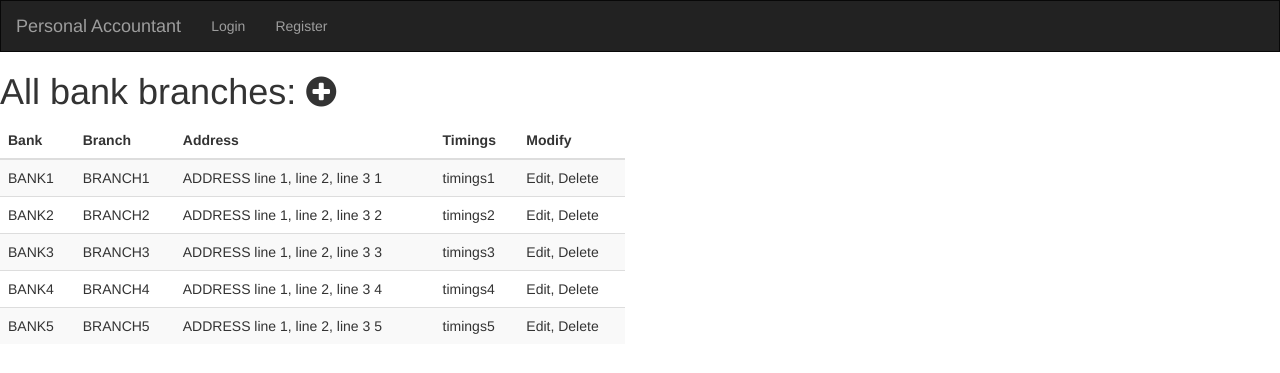
After one commit to sannidhiteredesai/PersonalAccountant, a Flask app: page /bank in a window 1280 px wide. The commit adds this page. Shown: the top 373 px of the page. Run offline with Flask 2, Linux system fonts and the light colour scheme; some libraries are stand-ins or nearby versions.

Commit message:
Add bank branch feature - WIP

```diff
--- /dev/null
+++ b/pa/ui/bank/forms.py
@@ -0,0 +1,14 @@
+from flask_wtf import FlaskForm
+from wtforms import StringField, TextAreaField, SubmitField
+from wtforms.validators import DataRequired, ValidationError
+
+
+class AddBankBranchForm(FlaskForm):
+    bank_name = StringField('Bank Name', validators=[DataRequired()])
+    bank_branch = StringField('Bank Branch', validators=[DataRequired()])
+    branch_address = TextAreaField('Branch Address', validators=[DataRequired()])
+    timings = StringField('Timings', validators=[DataRequired()])
+    add_bank = SubmitField('Add Branch')
+
+    def validate_bank_name(self, bank_name):
+        raise ValidationError("Use something else !!")
--- /dev/null
+++ b/pa/ui/bank/routes.py
@@ -0,0 +1,21 @@
+from flask import render_template, flash, redirect, url_for
+from flask_login import login_required, current_user
+from pa.ui import app
+from pa.ui.bank.forms import AddBankBranchForm
+
+@login_required
+@app.route('/bank', methods=['GET', 'POST'])
+def bank():
+    form = AddBankBranchForm()
+    banks = [
+        {
+            'name': 'BANK'+str(i),
+            'branch': 'BRANCH'+str(i),
+            'address': 'ADDRESS line 1, line 2, line 3 '+str(i),
+            'timings': 'timings'+str(i),
+        }
+        for i in range (1,6)
+    ]
+    if form.validate_on_submit():
+        return 'Trying to save : '+str(form.data)
+    return render_template('bank/bank.html', title='Bank Branches', form=form, banks=banks)
--- a/pa/ui/routes.py
+++ b/pa/ui/routes.py
@@ -4,6 +4,7 @@ from pa.ui import app
 from pa.ui.auth import routes
 from pa.ui.info import routes
 from pa.ui.members import routes
+from pa.ui.bank import routes
 
 @app.route('/')
 @login_required
--- /dev/null
+++ b/pa/ui/templates/bank/bank.html
@@ -0,0 +1,56 @@
+{% extends "base.html" %}
+
+{% block app_content %}
+    {% if banks %}
+        <h1>All bank branches:
+            <i class="fa fa-plus-circle" style="font-size: 35px" data-toggle="modal" data-target="#addBankModal"></i>
+        </h1>
+
+        <div class="row">
+            <div class="col-md-6">
+                <table class="table table-striped" id="members_table">
+                    <thead>
+                    <tr>
+                        <th>Bank</th>
+                        <th>Branch</th>
+                        <th>Address</th>
+                        <th>Timings</th>
+                        <th>Modify</th>
+                    </tr>
+                    </thead>
+                    <tbody>
+                        {% for bank in banks %}
+                        <tr>
+                            <td>{{bank.name}}</td>
+                            <td>{{bank.branch}}</td>
+                            <td>{{bank.address}}</td>
+                            <td>{{bank.timings}}</td>
+                            <td>Edit, Delete</td>
+                        </tr>
+                        {% endfor %}
+                    </tbody>
+                </table>
+            </div>
+        </div>
+    {% else %}
+        No branches found !! Click here to add new bank
+    {% endif %}
+
+    <!-- Add Bank Modal -->
+    <div class="modal fade" id="addBankModal" role="dialog">
+        <div class="modal-dialog">
+
+            <!-- Modal content-->
+            <div class="modal-content">
+                <div class="modal-header">
+                    <button type="button" class="close" data-dismiss="modal">&times;</button>
+                    <h4 class="modal-title">Please provide bank branch details:</h4>
+                </div>
+                <div class="modal-body">
+                    {{ wtf.quick_form(form) }}
+                </div>
+            </div>
+
+        </div>
+    </div>
+{% endblock %}
--- a/pa/ui/templates/index/index.html
+++ b/pa/ui/templates/index/index.html
@@ -39,9 +39,9 @@
             </a>
         </div>
         <div class="card col-sm-6 col-lg-4">
-            <a href="/">
+            <a href="/bank">
                 <div class="inner-card">
-                    <h4><b>Banks</b></h4>
+                    <h4><b>Bank Branches</b></h4>
                     <p>View and add banks where you have accounts</p>
                 </div>
             </a>
```
Also changed, not shown: pa/ui/bank/__init__.py (added).
